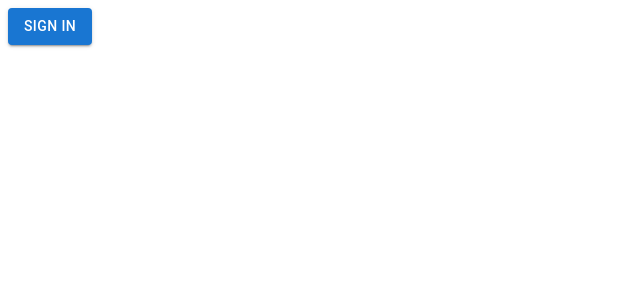
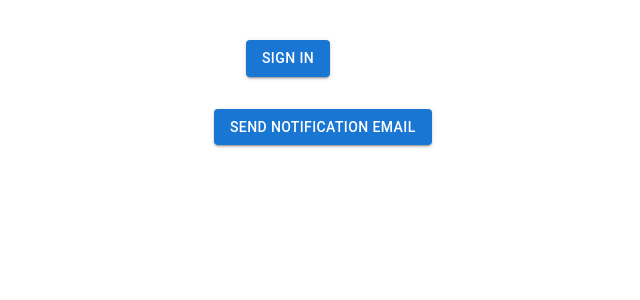
Before and after one commit to Acrylic125/bookmark-pet-project, a Next.js app: page / in a window 1280 px wide. Shown: the top 300 px of the page, without its empty margins (0-640 px from the left). Built offline with nearby package versions, Linux system fonts and the light colour scheme.

Commit message:
integrating notif email

```diff
--- a/src/pages/api/auth/sendNotificationEmail.ts
+++ b/src/pages/api/sendNotificationEmail.ts
@@ -7,7 +7,7 @@ type Response = {
   message?: string;
 };
 
-type EmailRequestBody = {
+export interface EmailRequestBody {
   emailID: string;
   name: string;
   message: string;
@@ -63,7 +63,7 @@ export default async function handler(
       <body>
         <h1>Listing Alerts</h1>
         <p>Hi ${name},</p>
-        <p>Here are the latest listings for you:</p>
+        <p>Here are your latest alerts:</p>
         <p>${message}</p>
         <p><a href="http://localhost:3000/unsubscribe">Manage your alert preferences</a></p>
       </body>
--- a/src/pages/index.tsx
+++ b/src/pages/index.tsx
@@ -1,10 +1,30 @@
-import { Box, Button, Typography } from "@mui/material";
-import { signIn,  } from "next-auth/react";
+import { Container, Box, Button } from "@mui/material";
+import { signIn } from "next-auth/react";
 import Head from "next/head";
+import { EmailRequestBody } from "./api/sendNotificationEmail";
 
 export default function Home() {
+  async function sendNotificationEmail() {
+
+    const requestBody: EmailRequestBody = {
+      emailID: "karandeepsingh00@icloud.com",
+      name: "Karan",
+      message: "This is a test message",
+    };
+
+    const response = await fetch("/api/sendNotificationEmail", {
+      method: "POST",
+      headers: {
+        "Content-Type": "application/json",
+      },
+      body: JSON.stringify(requestBody),
+    });
+    const data = await response.json();
+    console.log(data);
+  }
+
   return (
-    <>
+    <Container maxWidth="md">
       <Head>
         <title>Bookmark Test</title>
         <meta name="description" content="Generated by create next app" />
@@ -13,11 +33,15 @@ export default function Home() {
       </Head>
       <main>
         <Box>
-          <Button variant="contained" color="primary" onClick={() => signIn() }>
+          <Button variant="contained" color="primary" sx={{ m: 4, textAlign: "center" }} onClick={() => signIn()}>
             Sign In
+          </Button>
+          <br />
+          <Button variant="contained" color="primary" sx={{ textAlign: "center" }} onClick={sendNotificationEmail}>
+            Send Notification Email
           </Button>
         </Box>
       </main>
-    </>
+    </Container>
   );
 }
```
